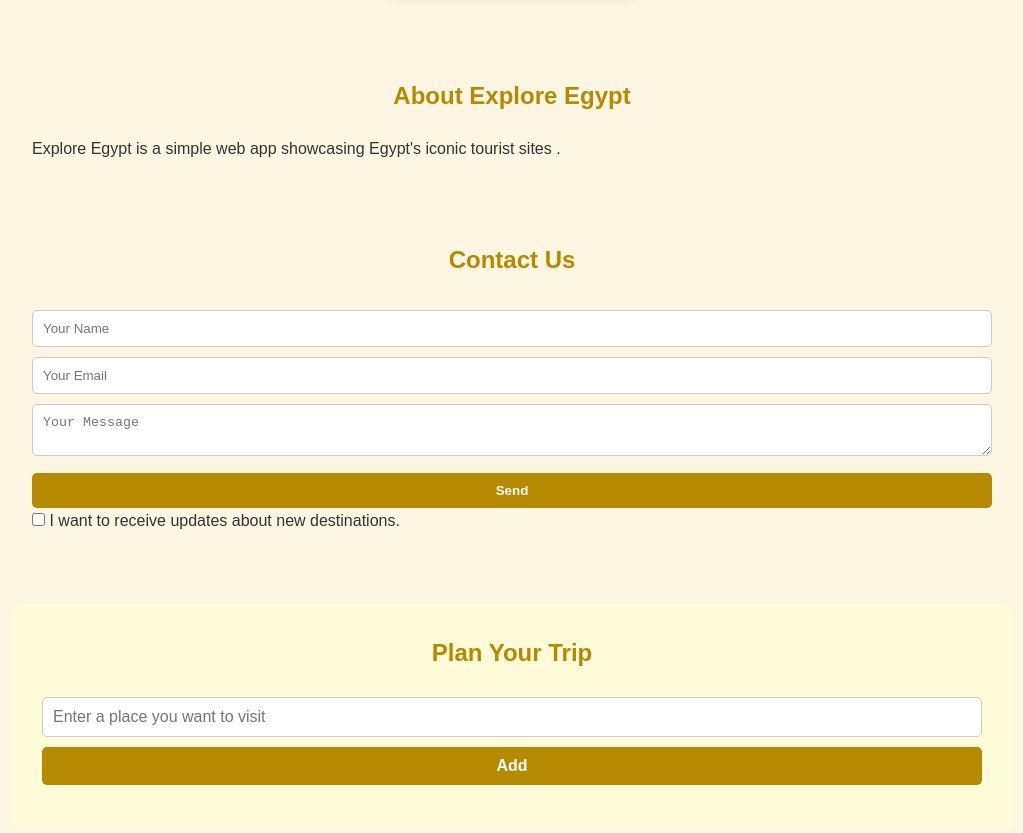
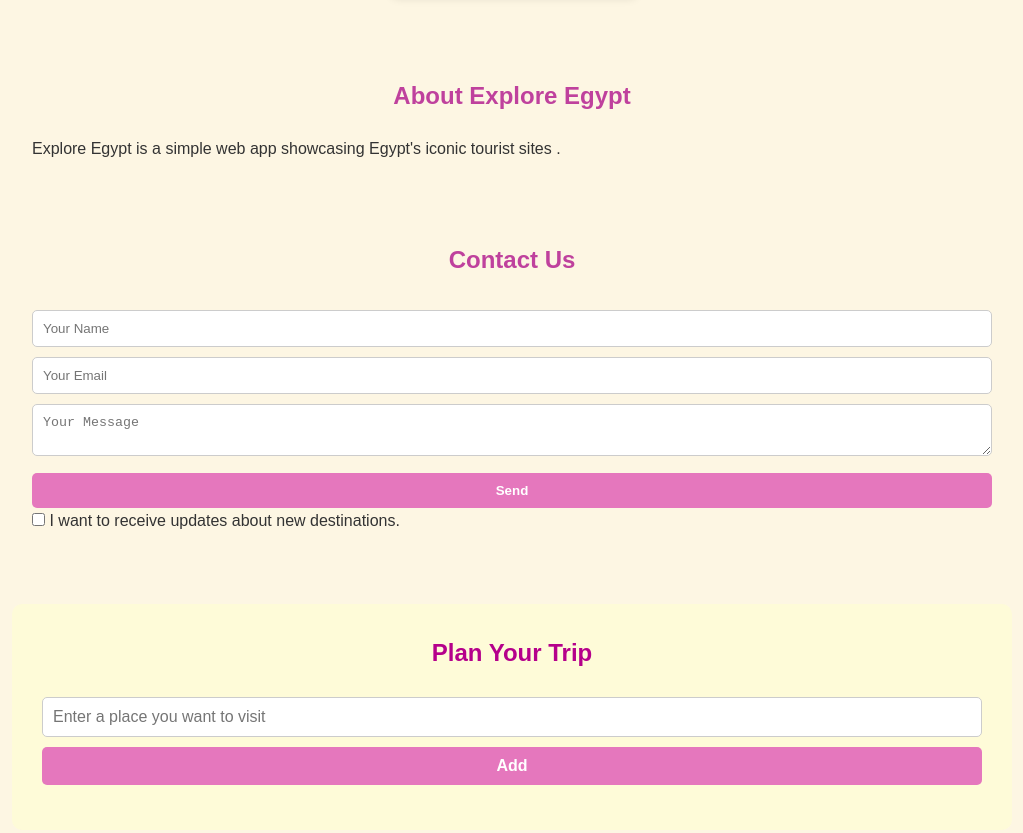
Before and after one commit to basmala266/frontend, a plain HTML site: page index.html in a window 1280 px wide. Shown: the part 906-1739 px from the top of the page, without its empty margins (128-1151 px from the left). Drawn offline with Linux system fonts and the light colour scheme.

Commit message:
Add files via upload

```diff
--- a/style.css
+++ b/style.css
@@ -13,7 +13,7 @@ body {
 }
 
 header {
-  background-color: #b58900;
+  background-color: #c0559c;
   color: white;
   padding: 20px;
   text-align: center;
@@ -47,7 +47,7 @@ section {
 
 h2 {
   text-align: center;
-  color: #b58900;
+  color: #bf419d;
   margin-bottom: 20px;
 }
 
@@ -94,7 +94,7 @@ form input, form textarea, form button {
 }
 
 form button {
-  background-color: #b58900;
+  background-color: #e577bd;
   color: white;
   font-weight: bold;
   border: none;
@@ -140,7 +140,7 @@ body.dark form button {
 
 #wishlist h2 {
   text-align: center;
-  color: #b58900;
+  color: #b5008b;
   margin-bottom: 15px;
 }
 
```
Also changed, not shown: first.js (line endings or trailing spaces).
